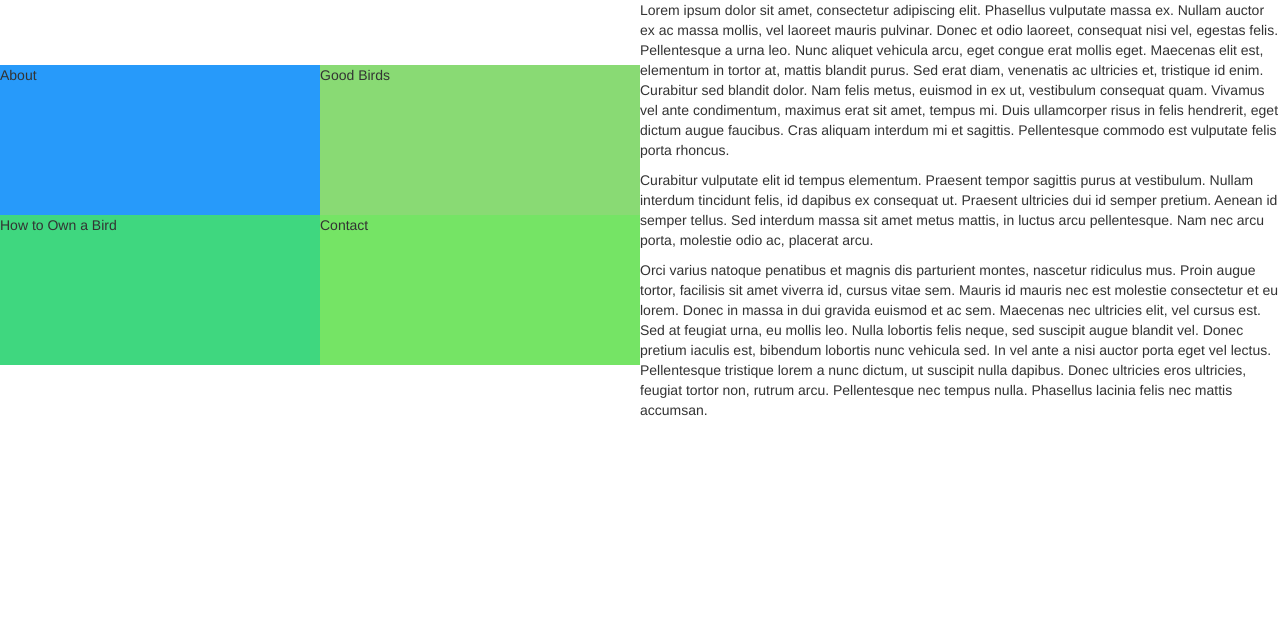
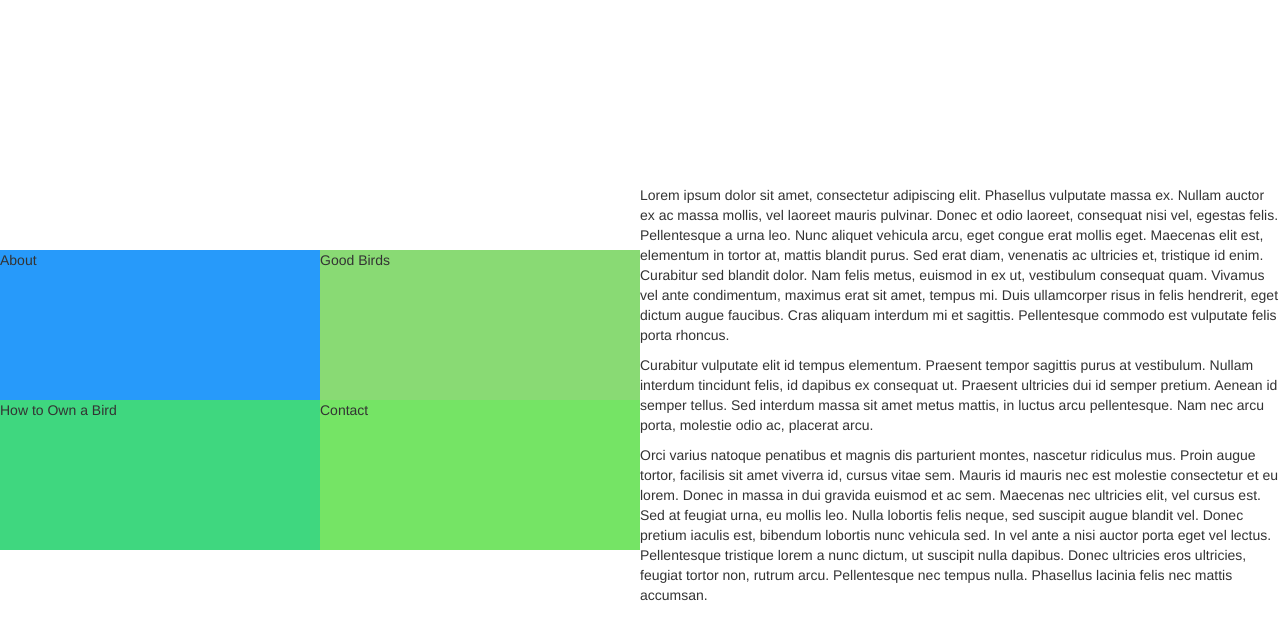
Before and after one commit to selenayu/selenayu.github.io, a plain HTML site: page index.html in a window 1280 px wide. Drawn offline with nearby package versions, Linux system fonts and the light colour scheme.

Commit message:
Update styles.css

```diff
--- a/styles.css
+++ b/styles.css
@@ -1,5 +1,5 @@
 body{
-  height: 100%;
+  height: 100vh;
   display: flex;
   justify-content: center;
   align-items: center;
@@ -31,7 +31,7 @@ body{
   flex-direction: row;
   align-items: center;
   justify-content: center;
-  max-height: 50%;
+  max-height: 100vh;
 }
 
 .flex-nav{
```
